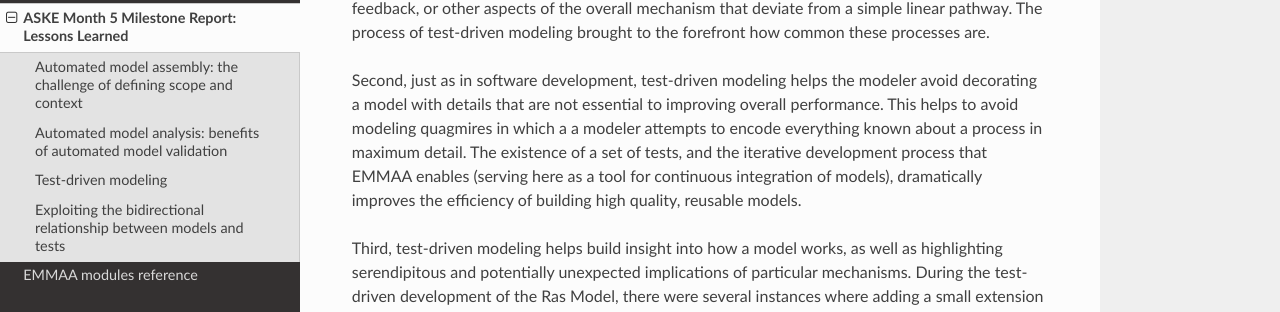
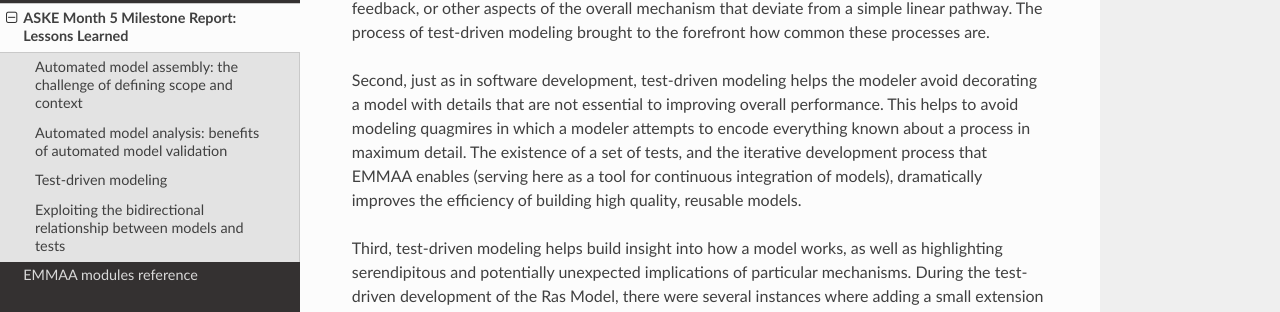
Before and after one commit to gyorilab/emmaa, a Sphinx documentation site: the page built from doc/month5_report.rst, in a window 1280 px wide and 900 px high, scrolled down 2928 px. Shown: the part 187-499 px from the top of the window. Built offline with Sphinx 7.4.7 and the Read the Docs theme 2.0.0, drawn with Linux system fonts in a browser that asks for light colours; some of the changed text lies outside the part shown.

Commit message:
Fix some typos

```diff
--- a/doc/month5_report.rst
+++ b/doc/month5_report.rst
@@ -131,7 +131,7 @@ test-driven modeling brought to the forefront how common these processes are.
 
 Second, just as in software development, test-driven modeling helps the modeler
 avoid decorating a model with details that are not essential to improving
-overall performance. This helps to avoid modeling quagmires in which a a
+overall performance. This helps to avoid modeling quagmires in which a
 modeler attempts to encode everything known about a process in maximum detail.
 The existence of a set of tests, and the iterative development process that
 EMMAA enables (serving here as a tool for continuous integration of models),
```
Also changed, not shown: other parts of doc/month5_report.rst (+4 -4 lines).
